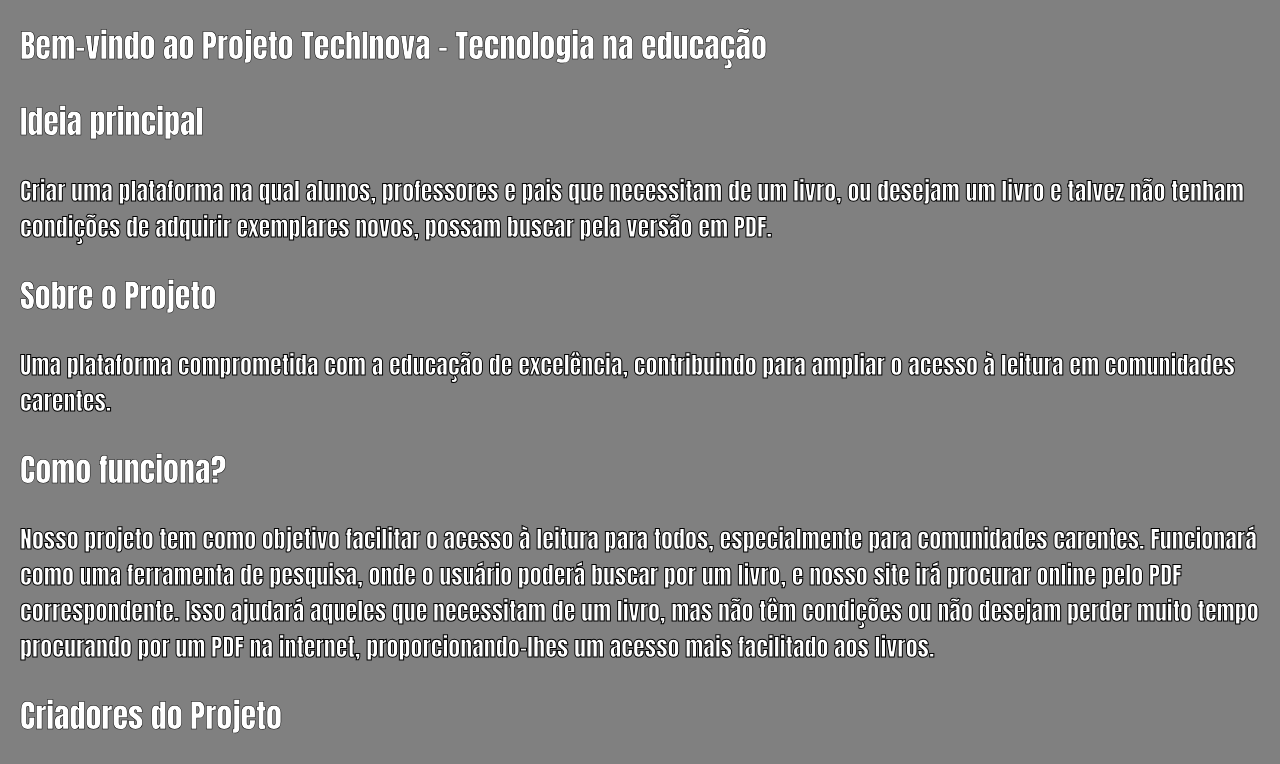
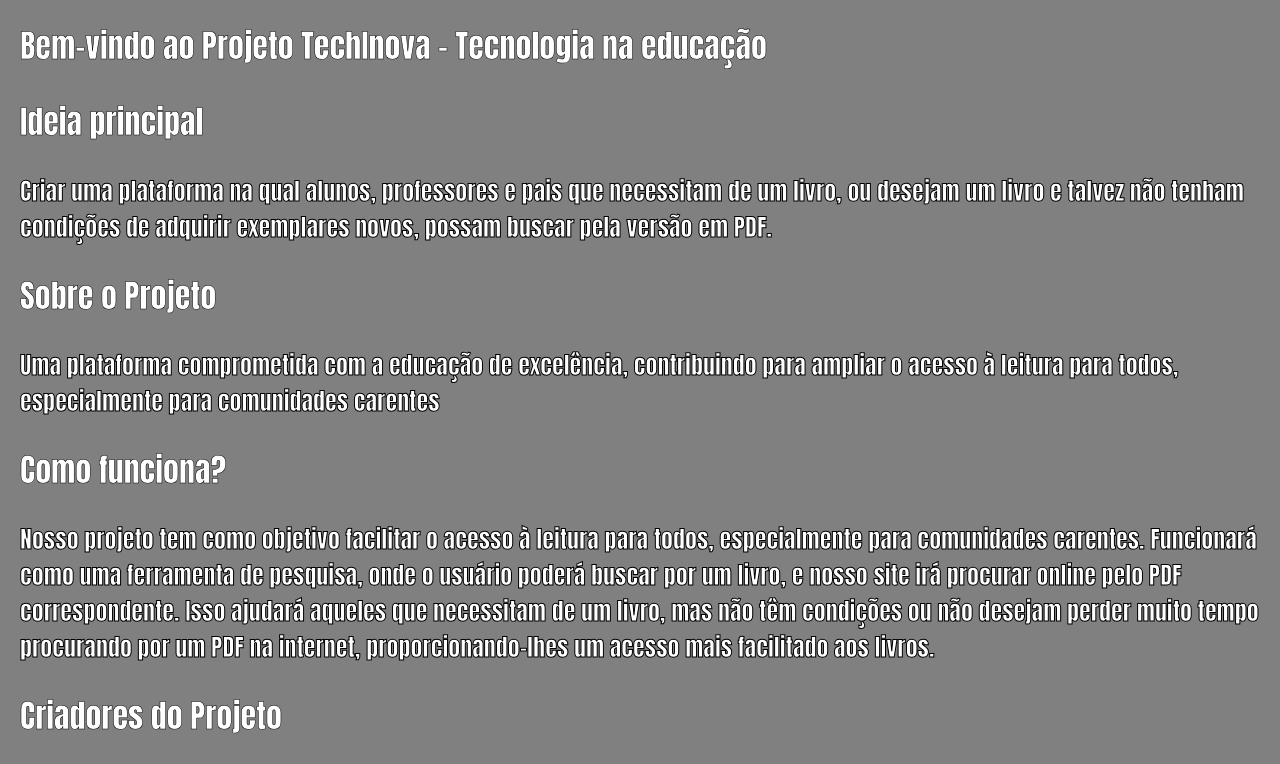
Before and after one commit to EduCapdeville/TechInova, a plain HTML site: page index.html in a window 1280 px wide. Shown: the top 764 px of the page. Drawn offline with Linux system fonts and the light colour scheme.

Commit message:
alterações no index.html

```diff
--- a/index.html
+++ b/index.html
@@ -27,8 +27,8 @@
 
     <section id="sobre">
         <h2>Sobre o Projeto</h2>
-        <p>Uma plataforma comprometida com a educação de excelência, contribuindo para ampliar o acesso à leitura em
-            comunidades carentes.
+        <p>Uma plataforma comprometida com a educação de excelência, contribuindo para ampliar o acesso à leitura para todos,
+            especialmente para comunidades carentes
         </p>
     </section>
 
@@ -52,7 +52,8 @@
             certificados do curso ALURA e ama tecnologia. </p>
 
         <img src="imagens/linkedin.jpg" id="linkedin">
-        <a href="https://www.linkedin.com/in/eduardo-capdeville-de-s%C3%A3o-thiago-sardenberg-da-rocha-303ab4273/" id="link_linkedin">CLIQUE AQUI</a>
+        <a href="https://www.linkedin.com/in/eduardo-capdeville-de-s%C3%A3o-thiago-sardenberg-da-rocha-303ab4273/"
+            id="link_linkedin">CLIQUE AQUI</a>
         <img src="imagens/github.jpg" id="github">
         <a href="https://github.com/EduCapdeville" id="link_github">CLIQUE AQUI</a>
     </section>
```
